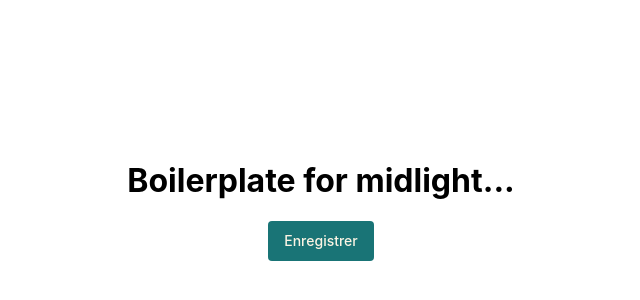
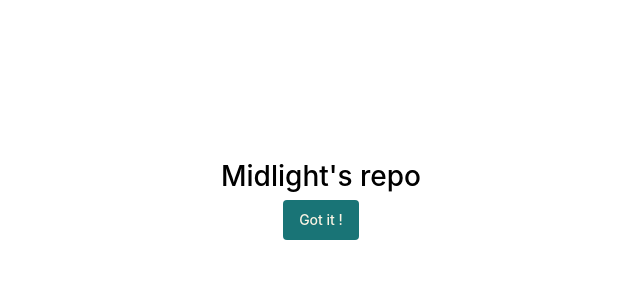
Before and after one commit to kacemws/Midlight, a React (Create React App) app: page / in a window 1280 px wide. Shown: the part 200-500 px from the top of the page, without its empty margins (319-959 px from the left). Built offline with nearby package versions, Linux system fonts and the light colour scheme.

Commit message:
using the page title component in the home page

```diff
--- a/src/App.tsx
+++ b/src/App.tsx
@@ -1,5 +1,6 @@
 import "./App.scss";
 import { Button } from "./Components/Button";
+import { PageTitle } from "./Components/PageTitle";
 
 function App() {
   return (
@@ -14,8 +15,14 @@ function App() {
           justifyContent: "center",
         }}
       >
-        <h1>Boilerplate for midlight...</h1>
-        <Button title="Enregistrer" size="medium" type="primary" />
+        <div
+          style={{
+            marginBottom: "8px",
+          }}
+        >
+          <PageTitle>Midlight's repo</PageTitle>
+        </div>
+        <Button title="Got it !" size="medium" type="primary" />
       </div>
     </>
   );
```
Also changed, not shown: 1 other file (tests, documents, lock files or other folders).
